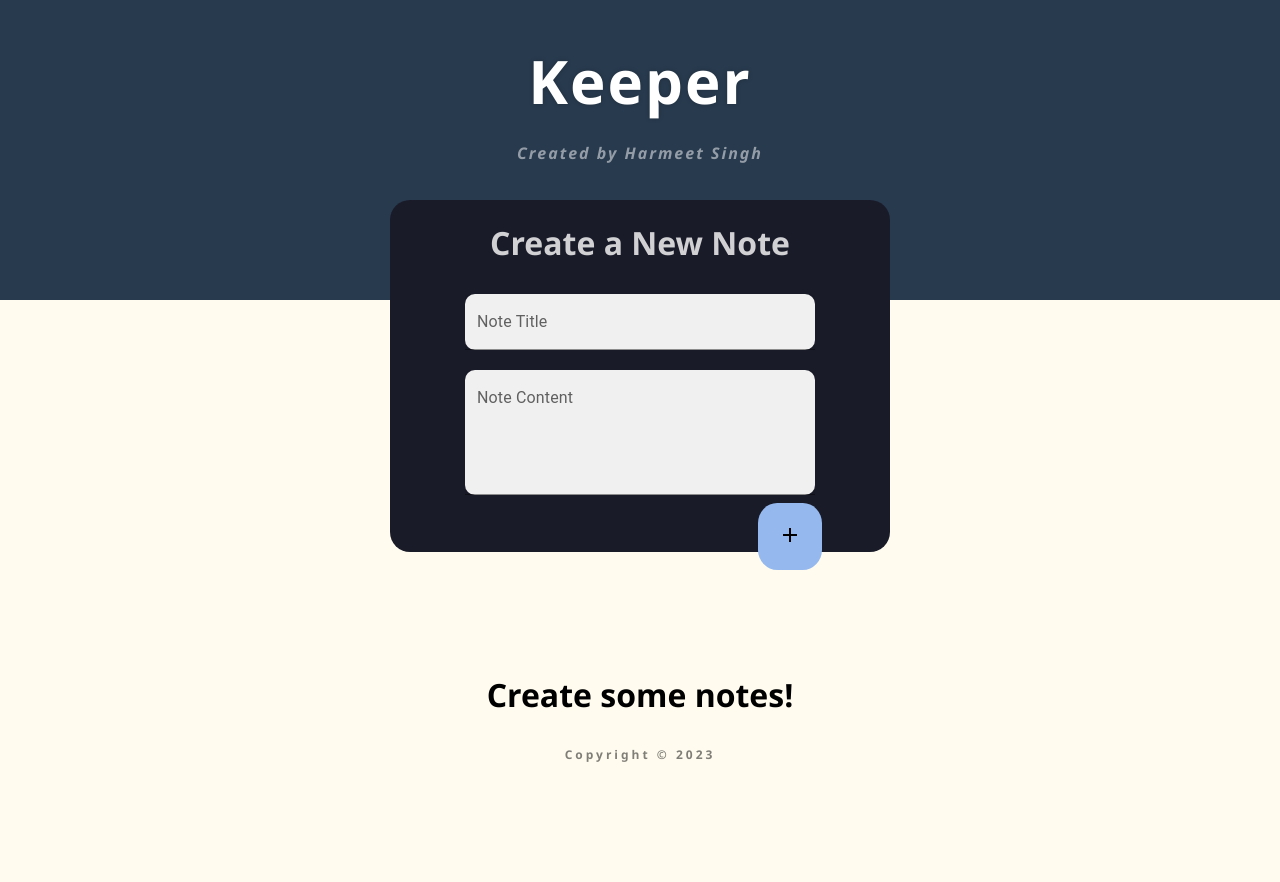
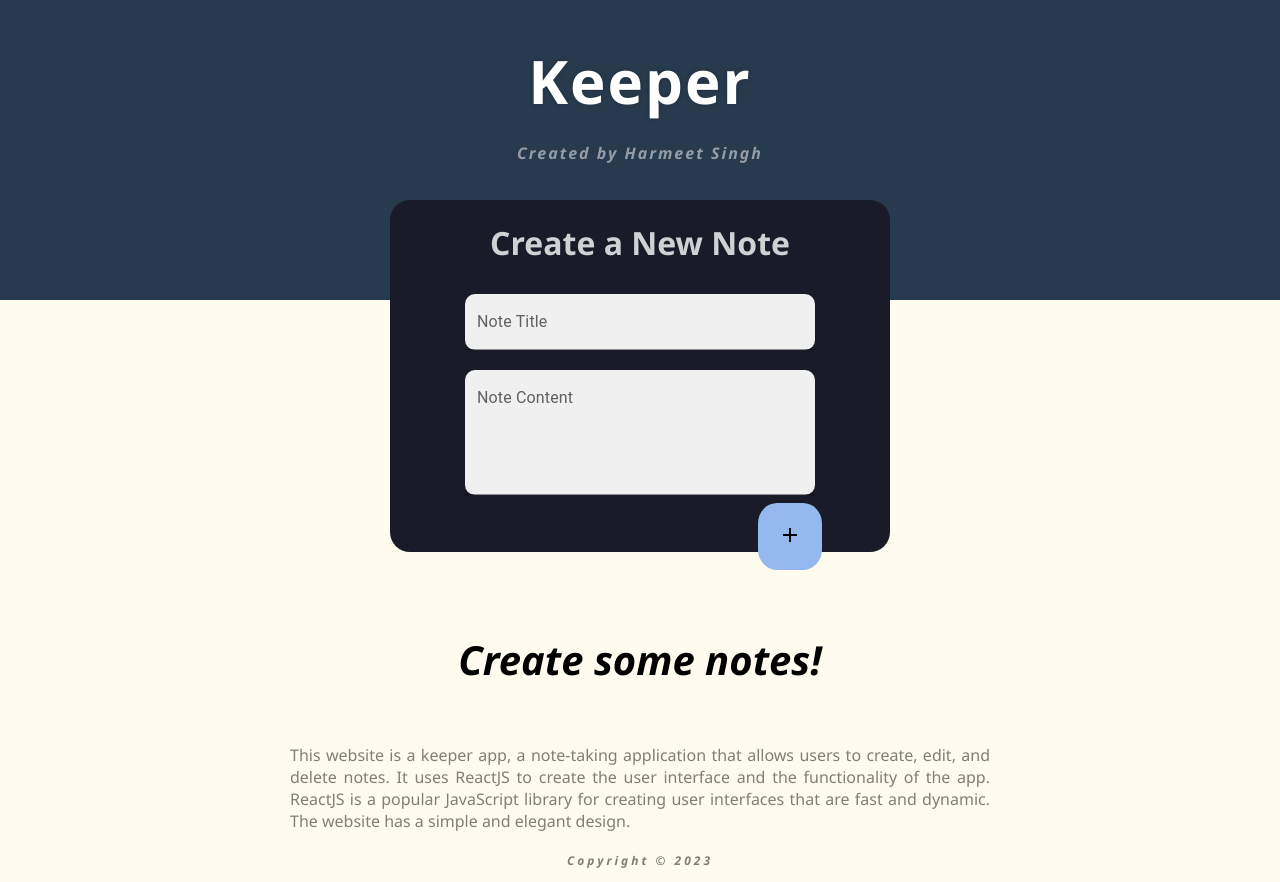
Before and after one commit to harmeet9013/keeper, a React (Vite) app: page / in a window 1280 px wide. Before the commit the page ends 800 px from the top, so only its background shows below. Built offline with nearby package versions, Linux system fonts and the light colour scheme.

Commit message:
description and credits added.

```diff
--- a/src/Components/CheckFirstLaunch.jsx
+++ b/src/Components/CheckFirstLaunch.jsx
@@ -1,6 +1,17 @@
 function CheckLaunchStatus({ firstLaunch }) {
     if (firstLaunch === true) {
-        return <h1 style={{ color: "black" }}>Create some notes!</h1>;
+        return (
+            <h1
+                style={{
+                    color: "black",
+                    marginTop: "-20px",
+                    fontSize: "40px",
+                    fontStyle: "italic",
+                }}
+            >
+                Create some notes!
+            </h1>
+        );
     }
     return null;
 }
--- a/src/Components/Footer.jsx
+++ b/src/Components/Footer.jsx
@@ -4,6 +4,14 @@ function Footer() {
     let CURRENTYEAR = new Date().getFullYear();
     return (
         <footer>
+            <p className="desc-text">
+                This website is a keeper app, a note-taking application that
+                allows users to create, edit, and delete notes. It uses ReactJS
+                to create the user interface and the functionality of the app.
+                ReactJS is a popular JavaScript library for creating user
+                interfaces that are fast and dynamic. The website has a simple
+                and elegant design.
+            </p>
             <p className="Footer">Copyright &#169; {CURRENTYEAR}</p>
         </footer>
     );
--- a/src/Components/components.css
+++ b/src/Components/components.css
@@ -30,14 +30,15 @@
 }
 
 .Footer {
-    font-weight: 600;
+    font-weight: 700;
     letter-spacing: 3px;
     font-size: 12px;
     text-align: center;
+    font-style: italic;
     bottom: 0;
     left: 0;
     width: 100%;
-    margin-top: 30px;
+    margin-top: -30px;
     position: static;
     color: rgba(0, 0, 0, 0.5);
 }
@@ -147,3 +148,13 @@
     opacity: 0;
     transform: scale(0.9);
 }
+
+.desc-text {
+    color: rgba(0, 0, 0, 0.5);
+    margin: auto;
+    max-width: 700px;
+    padding: 50px;
+    justify-content: center;
+    text-align: justify;
+    margin-top: -20px;
+}
```
